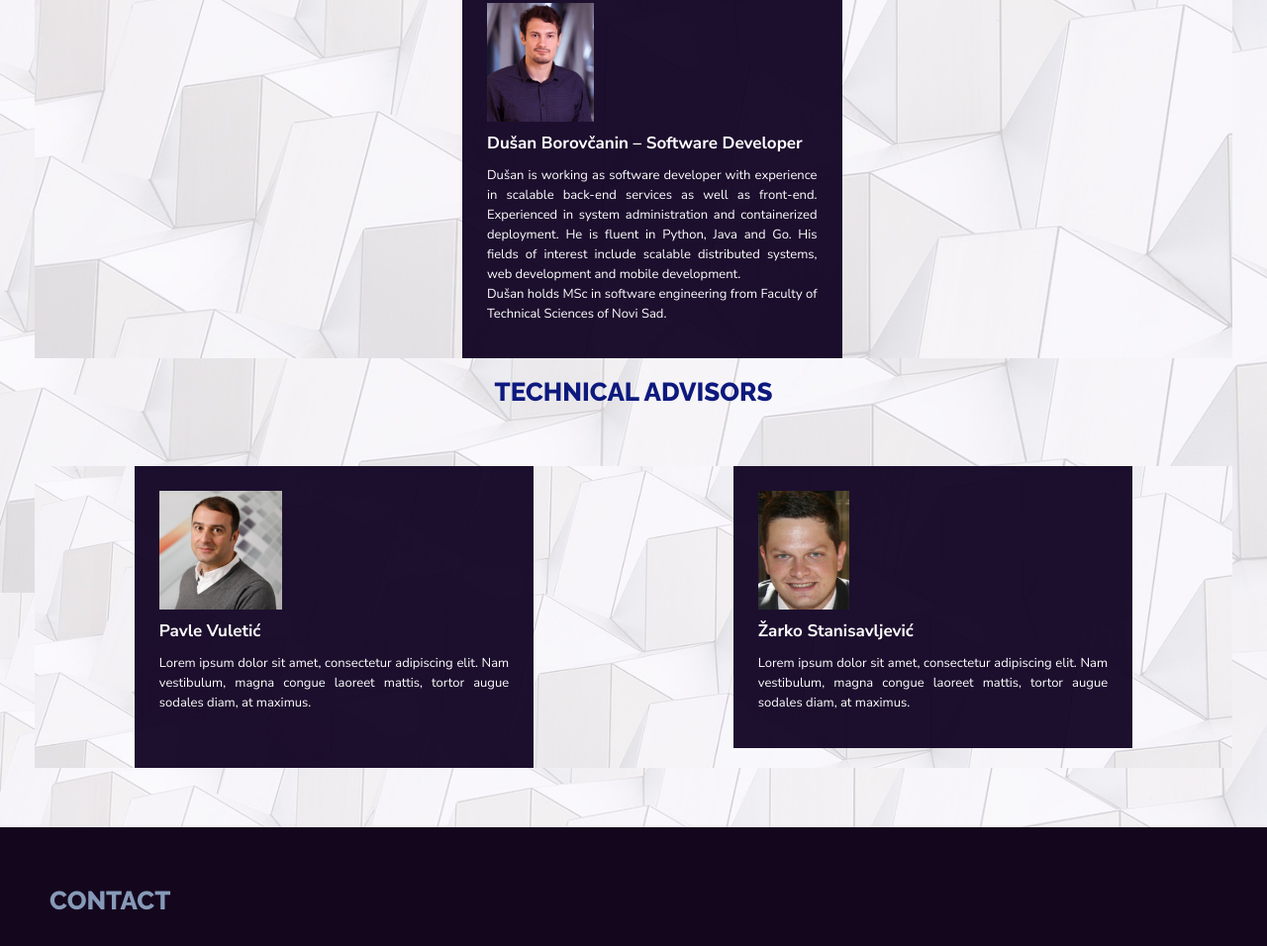
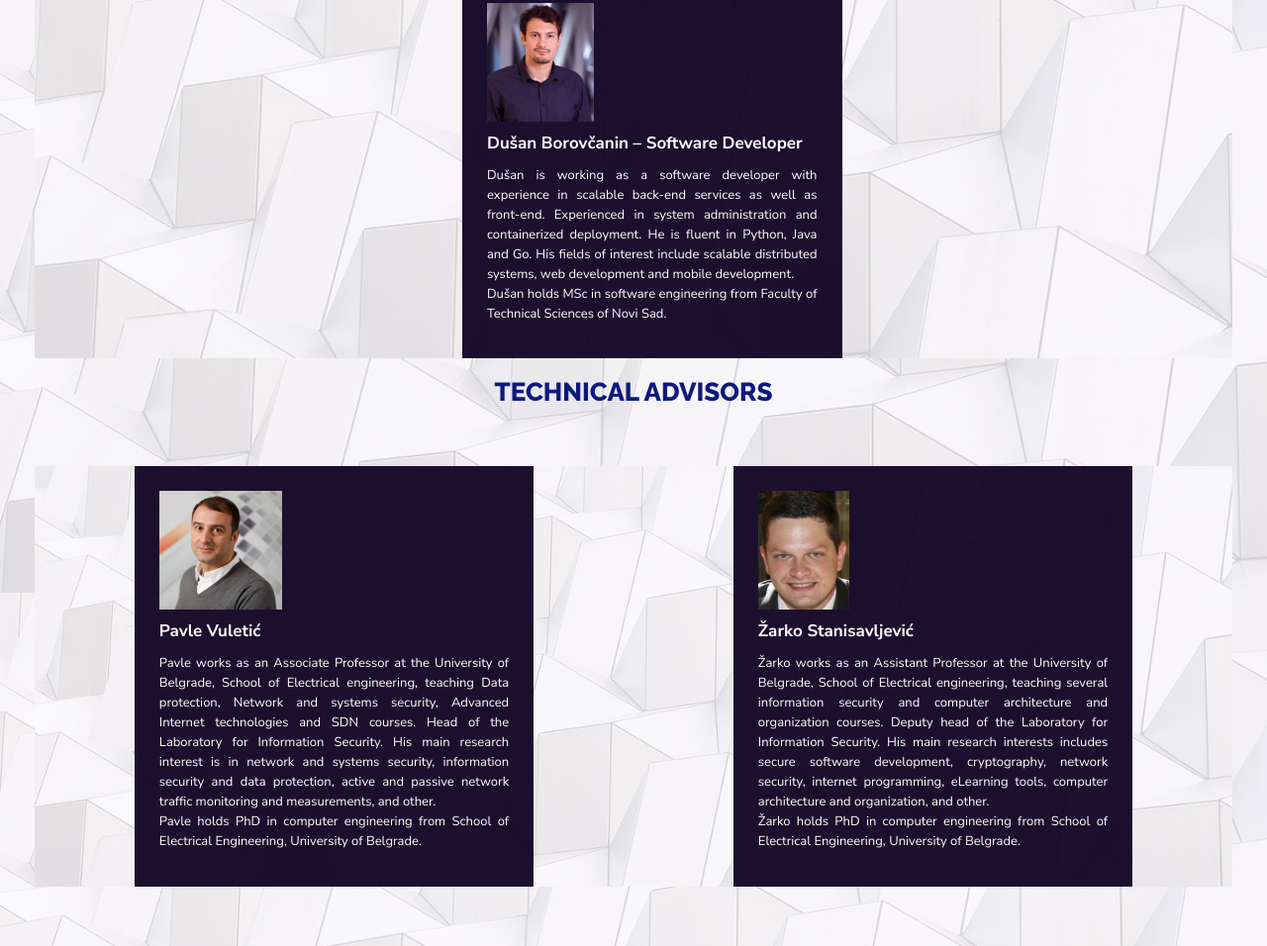
Before and after one commit to uv-consult/ultravioletech.github.io, a plain HTML site: page index.html in a window 1280 px wide. Shown: the part 5773-6729 px from the top of the page at 99% size. Drawn offline with nearby package versions, Linux system fonts and the light colour scheme.

Commit message:
Update advisors bio

```diff
--- a/index.html
+++ b/index.html
@@ -199,7 +199,9 @@ from technical concept and PoC to market ready solution.">
                 <img src="images/ai-vox.png" class="wallet">
                 <h4>AI Orchestration</h4>
                 <p>
-                    Making deployments of AI workflows simple, using container-native engines. Pipelines with support for multi-step workflows provide convenient way of deploying systems for machine learning to diverse infrastructures.
+                    Making deployments of AI workflows simple, using container-native engines. Pipelines with support
+                    for multi-step workflows provide convenient way of deploying systems for machine learning to diverse
+                    infrastructures.
                 </p>
             </div>
         </div>
@@ -386,7 +388,7 @@ from technical concept and PoC to market ready solution.">
                 <h4><b>Dušan Borovčanin – Software Developer</b></h4>
 
                 <p>
-                    Dušan is working as software developer with experience in scalable back-end services as well as
+                    Dušan is working as a software developer with experience in scalable back-end services as well as
                     front-end. Experienced in system administration and containerized deployment. He is fluent in
                     Python, Java and Go. His fields of interest include scalable
                     distributed systems, web development and mobile development.
@@ -419,7 +421,7 @@ from technical concept and PoC to market ready solution.">
 
                 <h4><b>Ivan Milosevic - Software Developer</b></h4>
 
-                <p> Ivan has more than nine years expirience in Serbian largest hosting companies EUnet/SBB and mCloud.
+                <p> Ivan has more than nine years experience in Serbian largest hosting companies EUnet/SBB and mCloud.
                     He has been developing control panels (cPanel, OnApp, AppLogic, Hyper-V) and domain registrars. He
                     also developed systems that automate
                     billing operations and integrates with payment gateways. Ivan holds MSc degree in Electrical
@@ -452,10 +454,14 @@ from technical concept and PoC to market ready solution.">
 
                 <h4><b>Pavle Vuletić</b></h4>
 
-                <p>Lorem ipsum dolor sit amet, consectetur adipiscing elit. Nam vestibulum, magna congue laoreet mattis, tortor augue sodales diam, at maximus.
-
-                    <br>
-                    <br>
+                <p>Pavle works as an Associate Professor at the University of Belgrade, School of Electrical
+                    engineering, teaching Data protection, Network and systems security, Advanced Internet technologies
+                    and SDN courses. Head of the Laboratory for Information Security. His main research interest is in
+                    network and systems security, information
+                    security and data protection, active and passive network traffic monitoring and measurements, and
+                    other.
+                    <br>Pavle holds PhD in computer engineering from School of Electrical Engineering, University of
+                    Belgrade.
                 </p>
             </div>
 
@@ -465,9 +471,15 @@ from technical concept and PoC to market ready solution.">
 
                 <h4><b>Žarko Stanisavljević</b></h4>
 
-                <p>Lorem ipsum dolor sit amet, consectetur adipiscing elit. Nam vestibulum, magna congue laoreet mattis, tortor augue sodales diam, at maximus.
+                <p> Žarko works as an Assistant Professor at the University of Belgrade, School of Electrical
+                    engineering,
+                    teaching several information security and computer architecture and organization courses.
+                    Deputy head of the Laboratory for Information Security. His main research interests includes
+                    secure software development, cryptography, network security, internet programming, eLearning
+                    tools, computer architecture and organization, and other.
 
-                    <br>
+                    <br>Žarko holds PhD in computer engineering from School of Electrical Engineering, University of
+                    Belgrade.
                 </p>
             </div>
         </div>
```
Also changed, not shown: images/fhe.jpg.
